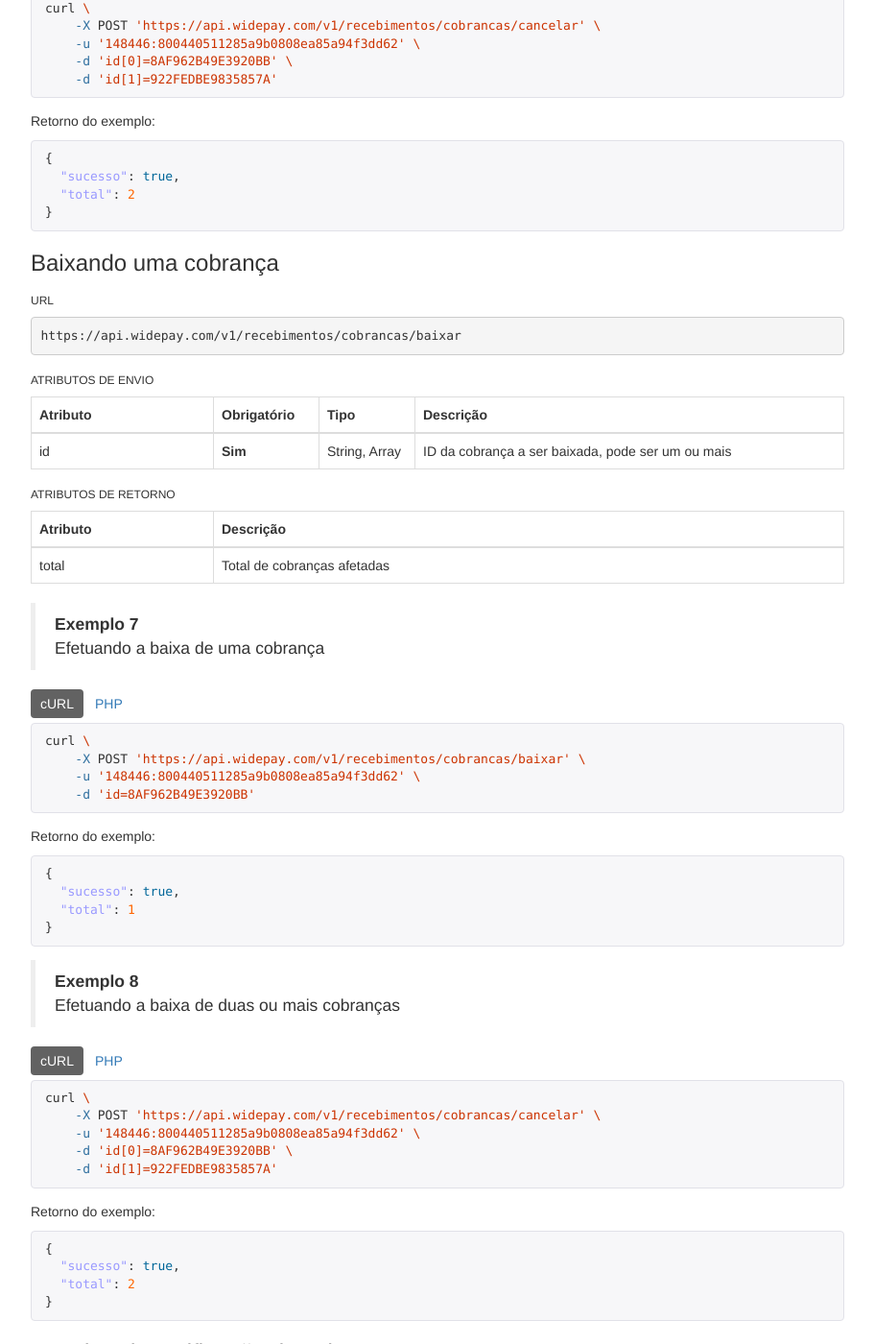
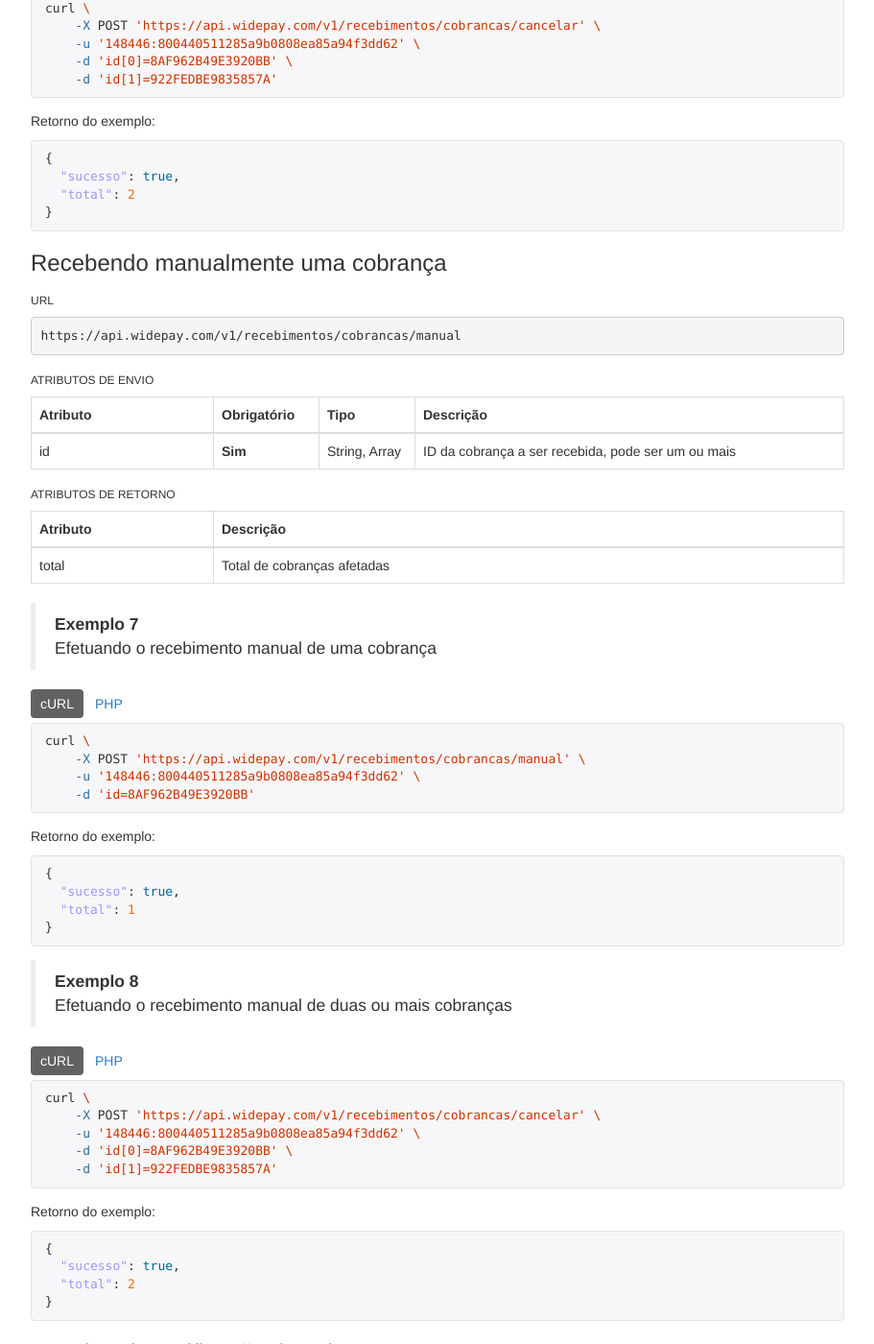
Before and after one commit to widepay/api, a Jekyll site: the page built from docs/index.html, in a window 1280 px wide and 1400 px high, scrolled down 13372 px. Shown: the whole window at 96% size, without its empty margins (38-949 px from the left). Built offline with Jekyll 4.4.1, drawn with Linux system fonts in a browser that asks for light colours; nearby versions of some CDN libraries; some of the changed text lies outside the part shown.

Commit message:
Update index.html

```diff
--- a/docs/index.html
+++ b/docs/index.html
@@ -88,7 +88,7 @@ hide: true
     },
     {
       "id":  "5C5C051E86177A22",
-      "erro":  "A cobrança já está baixada."
+      "erro":  "A cobrança já está cancelada."
     }
   ]
 }
@@ -1280,11 +1280,11 @@ if ($cancelar->sucesso) {
 }
 {% endhighlight %}
 
-  <h3 id="cobranca-baixando">Baixando uma cobrança</h3>
+  <h3 id="cobranca-manual">Recebendo manualmente uma cobrança</h3>
 
   <h6>URL</h6>
 
-  <pre>https://api.widepay.com/v1/recebimentos/cobrancas/baixar</pre>
+  <pre>https://api.widepay.com/v1/recebimentos/cobrancas/manual</pre>
 
   <h6>ATRIBUTOS DE ENVIO</h6>
 
@@ -1302,7 +1302,7 @@ if ($cancelar->sucesso) {
         <td>id</td>
         <td><strong>Sim</strong></td>
         <td>String, Array</td>
-        <td>ID da cobrança a ser baixada, pode ser um ou mais</td>
+        <td>ID da cobrança a ser recebida, pode ser um ou mais</td>
       </tr>
     </tbody>
   </table>
@@ -1324,7 +1324,7 @@ if ($cancelar->sucesso) {
     </tbody>
   </table>
 
-  <blockquote><strong>Exemplo 7</strong><br>Efetuando a baixa de uma cobrança</blockquote>
+  <blockquote><strong>Exemplo 7</strong><br>Efetuando o recebimento manual de uma cobrança</blockquote>
 
   <ul class="nav nav-pills" role="tablist">
     <li role="presentation" class="active"><a href="#exemplo-7-curl" role="tab" data-toggle="tab">cURL</a></li>
@@ -1336,7 +1336,7 @@ if ($cancelar->sucesso) {
 
 {% highlight bash %}
 curl \
-    -X POST 'https://api.widepay.com/v1/recebimentos/cobrancas/baixar' \
+    -X POST 'https://api.widepay.com/v1/recebimentos/cobrancas/manual' \
     -u '148446:800440511285a9b0808ea85a94f3dd62' \
     -d 'id=8AF962B49E3920BB'
 {% endhighlight %}
@@ -1351,17 +1351,17 @@ require_once('../src/WidePay.php'); // Caminho para o SDK
 
 $wp = new WidePay('148446', '800440511285a9b0808ea85a94f3dd62'); // ID e token da carteira
 
-$baixar = $wp->api('recebimentos/cobrancas/baixar', array(
+$manual = $wp->api('recebimentos/cobrancas/manual', array(
     'id' => '8AF962B49E3920BB'
 ));
 
-if ($baixar->sucesso) {
-
-    echo $baixar->total; // Total de cobranças afetadas
+if ($manual->sucesso) {
+
+    echo $manual->total; // Total de cobranças afetadas
 
 } else {
 
-    echo $baixar->erro; // Erro
+    echo $manual->erro; // Erro
 
 }
 {% endhighlight %}
@@ -1378,7 +1378,7 @@ if ($baixar->sucesso) {
 }
 {% endhighlight %}
 
-  <blockquote><strong>Exemplo 8</strong><br>Efetuando a baixa de duas ou mais cobranças</blockquote>
+  <blockquote><strong>Exemplo 8</strong><br>Efetuando o recebimento manual de duas ou mais cobranças</blockquote>
 
   <ul class="nav nav-pills" role="tablist">
     <li role="presentation" class="active"><a href="#exemplo-8-curl" role="tab" data-toggle="tab">cURL</a></li>
@@ -1406,17 +1406,17 @@ require_once('../src/WidePay.php'); // Caminho para o SDK
 
 $wp = new WidePay('148446', '800440511285a9b0808ea85a94f3dd62'); // ID e token da carteira
 
-$baixar = $wp->api('recebimentos/cobrancas/baixar', array(
+$manual = $wp->api('recebimentos/cobrancas/manual', array(
     'id' => array('8AF962B49E3920BB', '922FEDBE9835857A')
 ));
 
-if ($baixar->sucesso) {
-
-    echo $baixar->total; // Total de cobranças afetadas
+if ($manual->sucesso) {
+
+    echo $manual->total; // Total de cobranças afetadas
 
 } else {
 
-    echo $baixar->erro; // Erro
+    echo $manual->erro; // Erro
 
 }
 {% endhighlight %}
@@ -1619,7 +1619,7 @@ if ($notificacao->sucesso) {
       </tr>
       <tr>
         <td><span class="label label-success">Finalizado</span></td>
-        <td>Quando o carnê é finalizado pelo pagamento das parcelas ou por baixa manual</td>
+        <td>Quando o carnê é finalizado pelo pagamento das parcelas</td>
       </tr>
       <tr>
         <td><span class="label label-warning">Pendente</span></td>
```
